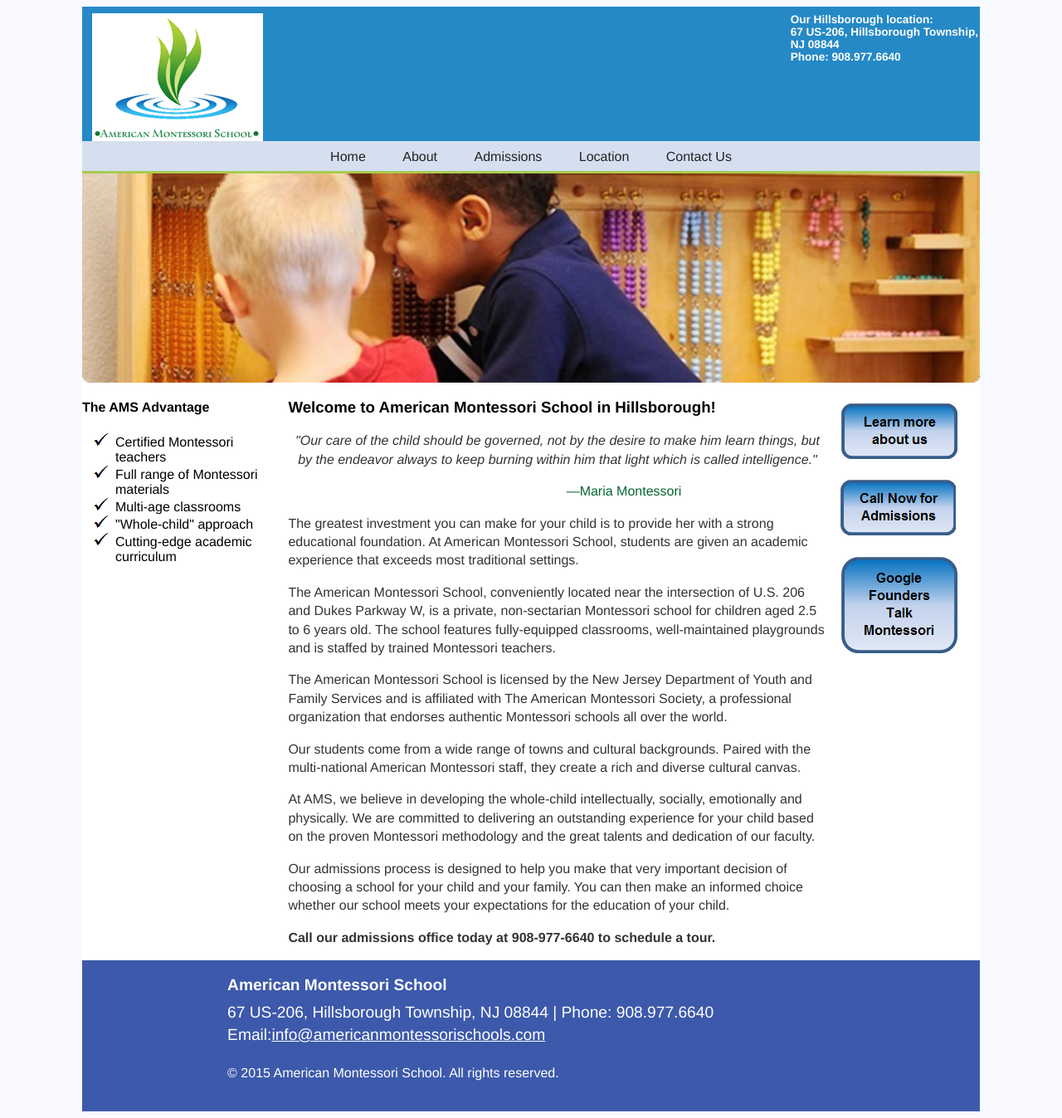
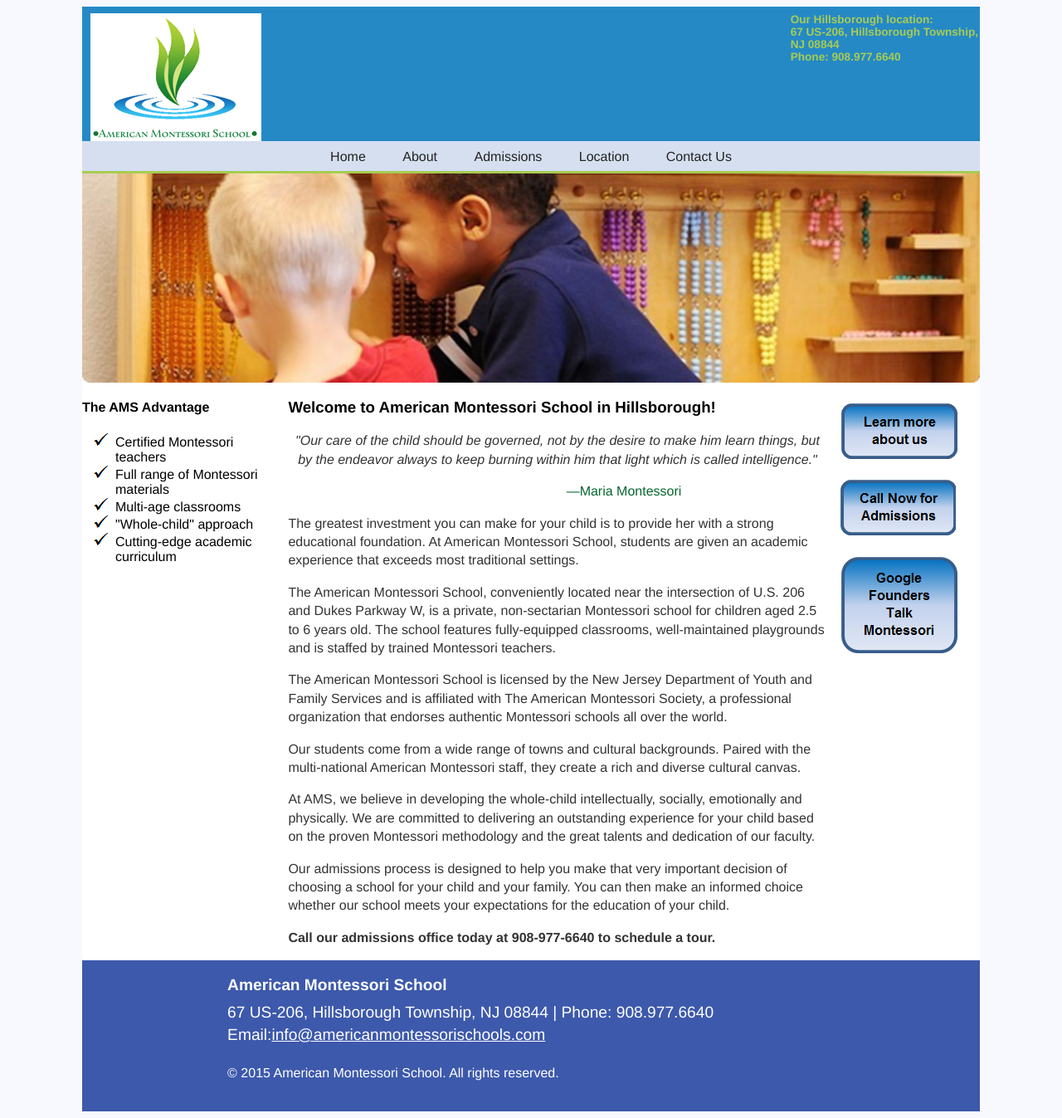
Before and after one commit to americanmontessorischools/americanmontessorischools.github.io, a Jekyll site: the page built from index.html, in a window 1280 px wide. Shown: the whole page at 83% size. Built offline with Jekyll 4.4.1, drawn with Linux system fonts in a browser that asks for light colours.

Commit message:
Update main.css

```diff
--- a/css/main.css
+++ b/css/main.css
@@ -16,7 +16,7 @@
   font-family: 'Helvetica', 'Arial', 'Calibri', 'Sans-Serif';
   margin-top: 0px;
   padding-top: 0px;
-  color:white;
+  color: #A7CC53;
   padding-right:2px;
 }
 
@@ -128,7 +128,7 @@
 
 img#logo {
 	/*position: absolute;*/
-  margin-left: 12px;
+  margin-left: 10px;
 }
 
 #brand_msg {
```
